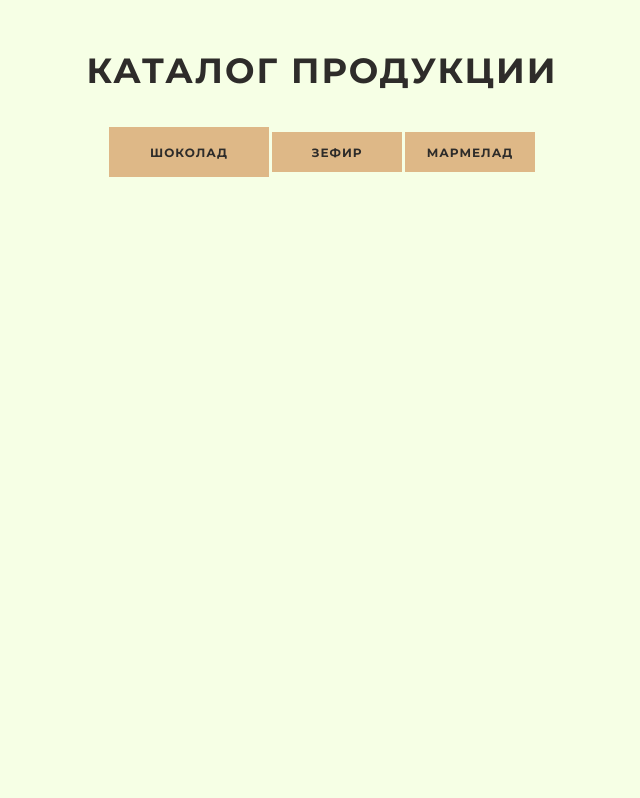
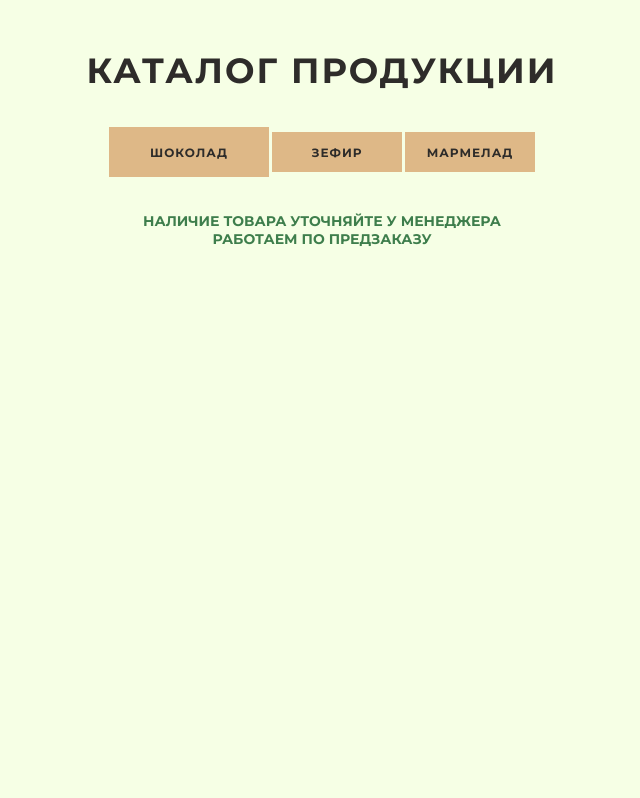
Before and after one commit to DmBand/landing, a Django app: page / in a window 1280 px wide. Shown: the part 2356-3154 px from the top of the page, without its empty margins (318-958 px from the left). Run offline with Django 4.2, Linux system fonts and the light colour scheme; data that the repository does not hold is empty; some libraries are stand-ins or nearby versions; some web fonts are replaced.

Commit message:
warning block

```diff
--- a/landing_app/static/landing_app/css/styles.css
+++ b/landing_app/static/landing_app/css/styles.css
@@ -816,6 +816,17 @@ html, body {
     color: #2e2c2a;
 }
 
+.warning-block {
+    margin-top: 20px;
+}
+
+.warning {
+    color: #3e7e4c;
+    font-size: 14px;
+    text-transform: uppercase;
+    font-weight: 700;
+}
+
 @media (max-width: 1024px) {
     .title {
         font-size: 20px;
@@ -934,6 +945,10 @@ html, body {
     .product-price {
         font-size: 15px;
         margin: 10px 0 0;
+    }
+
+    .warning {
+        font-size: 10px;
     }
 }
 /* _______DELIVERY____*/
--- a/landing_app/templates/landing_app/index.html
+++ b/landing_app/templates/landing_app/index.html
@@ -192,6 +192,10 @@
                     </div>
                     {% endif %}
                 {% endfor %}
+            </div>
+            <div class="warning-block">
+                <p class="warning">Наличие товара уточняйте у менеджера</p>
+                <p class="warning">Работаем по предзаказу</p>
             </div>
         </div>
     </section>
```
